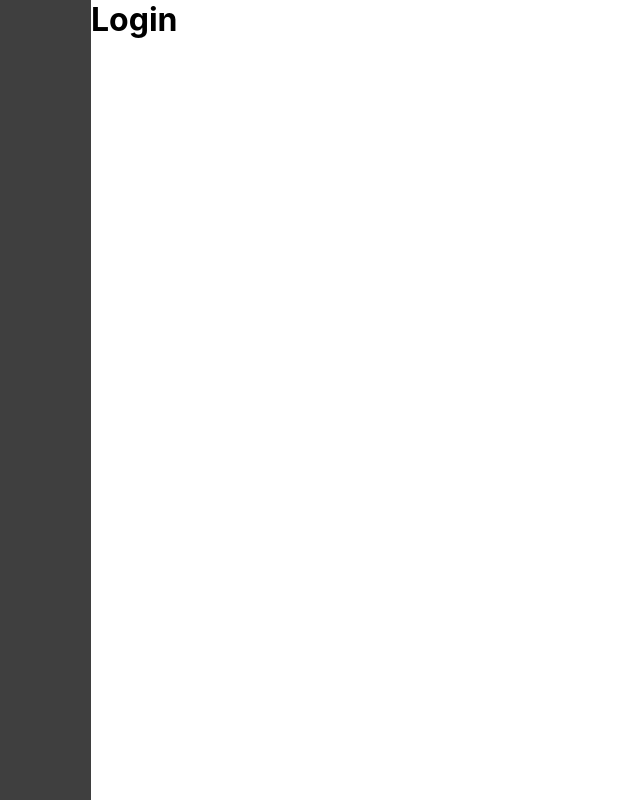
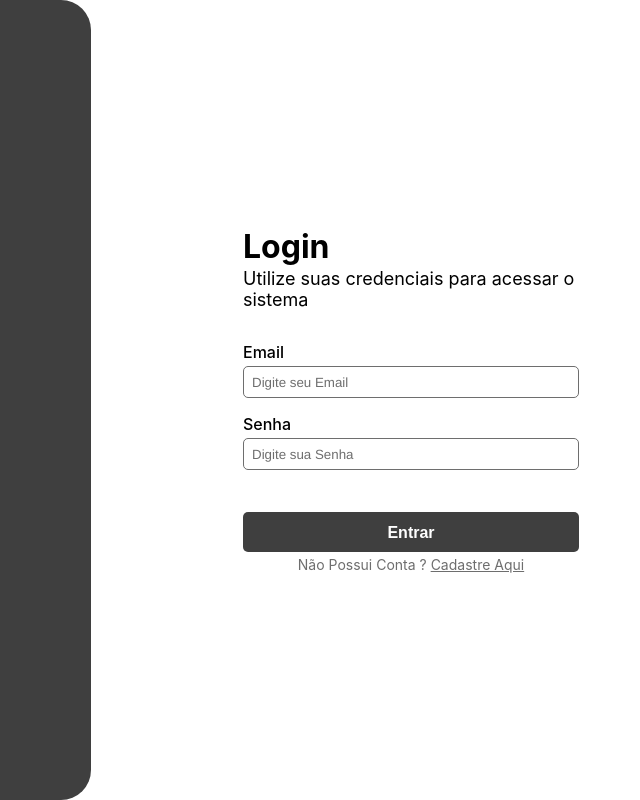
Before and after one commit to CopiloTTeam/front-end, a React (Create React App) app: page / in a window 1280 px wide. Shown: the whole page, without its empty margins (549-1189 px from the left). Built offline with nearby package versions, Linux system fonts and the light colour scheme.

Commit message:
conclusão da login

```diff
--- a/src/components/Navbar/index.tsx
+++ b/src/components/Navbar/index.tsx
@@ -14,7 +14,7 @@ const Navbar = () => {
                 <a href='/Perfil' className='navlogo'>
                     <img src={Perfil} alt='Perfil' />
                     <div className="logoText">
-                        <h3>Olá Bobby</h3>
+                        <h3>Olá,Bobby</h3>
                         <p>administrador</p>
                     </div>
                 </a>
--- a/src/components/table/index.tsx
+++ b/src/components/table/index.tsx
@@ -10,10 +10,11 @@ const Table = () => {
       <table>
         <thead>
           <tr>
-            <td>Nome</td>
-            <td>Email</td>
-            <td>Idade</td>
-            <td>Endereço</td>
+            <td>CPF</td>
+            <td>Nome Cliente</td>
+            <td>Titulo</td>
+            <td>Valor Total</td>
+            <td>Nº Parcelas</td>
           </tr>
         </thead>
         <tbody>
@@ -22,17 +23,20 @@ const Table = () => {
             <td>vitin@gmail.com</td>
             <td>18</td>
             <td>rua das Ostras</td>
+            <td>rua das Ostras</td>
           </tr>
           <tr>
             <td>Victor Salles</td>
             <td>vitin@gmail.com</td>
             <td>18</td>
             <td>rua das Ostras</td>
+            <td>rua das Ostras</td>
           </tr>
           <tr>
             <td>Victor Salles</td>
             <td>vitin@gmail.com</td>
             <td>18</td>
+            <td>rua das Ostras</td>
             <td>rua das Ostras</td>
           </tr>
         </tbody>
--- a/src/pages/Login/index.tsx
+++ b/src/pages/Login/index.tsx
@@ -4,15 +4,36 @@ import './style.css'
 const Login = () => {
   return (
     <div className="login-container" >
-        <div className="image-left">
+      <div className="image-left">
 
+      </div>
+      <div className="form-right">
+        <div className="info">
+          <h1> Login </h1>
+          <h2> Utilize suas credenciais para acessar o sistema</h2>
         </div>
-        <div className="form-right">
-            <div className="info">
-            <h1> Login </h1>
-            </div>
+        <div className="email-box">
+          <h3>Email</h3>
+          <input
+            required
+            type="text"
+            placeholder="Digite seu Email"
+          />
+        </div>
 
+        <div className="pass-box">
+          <h3>Senha</h3>
+          <input
+            required
+            type="text"
+            placeholder="Digite sua Senha"
+          />
         </div>
+        <div className='button-box'>
+          <button className="enter-button"> Entrar </button>
+         <p>Não Possui Conta ? <a href='https://google.com'> Cadastre Aqui </a></p>
+        </div>
+      </div>
     </div>
   )
 }
--- a/src/pages/Login/style.css
+++ b/src/pages/Login/style.css
@@ -1,5 +1,4 @@
 .login-container{
-
     display:flex;
     flex-direction: row;
     width: 100%;
@@ -10,4 +9,69 @@
     background-color: #3f3f3f;
     width: 50%;
     height: 100%;
+    border-radius: 0px 30px 30px 0px;
 }
+
+.form-right{
+    width: 50%;
+    padding: 9.5rem;
+    justify-content: center;
+    display: flex;
+    flex-direction: column;
+}
+
+.info{
+    margin-bottom: 32px;
+}
+
+.info h1 {
+    font-size: 32px;
+}
+
+.info h2 {
+    margin-top: 2px;
+    font-size: 18px;
+    font-weight: 400;
+}
+
+.email-box h3, .pass-box h3{
+    font-size: 16px;
+    font-weight:500;
+    margin-bottom: 4px;
+}
+
+.email-box input, .pass-box input{
+    width: 100%;
+    height: 32px;
+    border: 1px solid #6e6e6e;
+    border-radius: 5px;
+    margin-bottom: 16px;
+}
+
+.button-box{
+    display: flex;
+    flex-direction: column;
+    align-items: center;
+}
+
+.button-box .enter-button {
+   background-color: #3f3f3f;
+   width: 100%;
+   height: 40px;
+   margin: 26px 0 4px 0;
+   border-radius: 5px;
+   color:white;
+   font-weight: 600;
+   font-size: 16px;
+}
+
+.button-box p{
+    color:#6e6e6e;
+    font-size: 14px;
+}
+
+.button-box a{
+    color:#6e6e6e;
+    font-size: 14px;
+    text-decoration: underline;
+}
```
